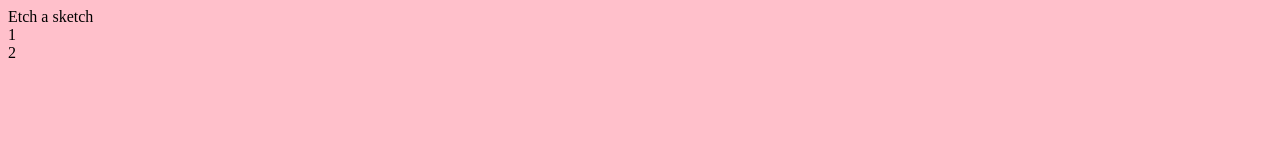
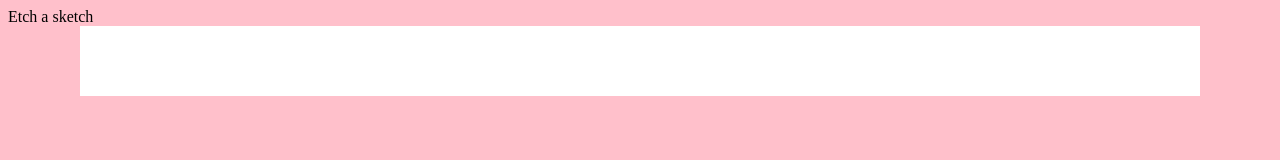
Before and after one commit to ZenChris18/Etch-a-sketch, a plain HTML site: page index.html in a window 1280 px wide. Drawn offline with Linux system fonts and the light colour scheme.

Commit message:
Finished Adding grids and color hover

```diff
--- a/index.html
+++ b/index.html
@@ -8,13 +8,8 @@
 </head>
 <body>
     Etch a sketch
+    <br>
     <div class="container">
-        <div>
-            1
-        </div>
-        <div>
-            2
-        </div>
     </div>
     <script src="index.js"></script>
 </body>
--- a/index.js
+++ b/index.js
@@ -1 +1,15 @@
-console.log("Hello, world");
+const container = document.querySelector(`.container`)
+
+for(let i = 0; i < 16; i++ ){
+    const square = document.createElement(`div`)
+    square.classList.add("square")
+    container.appendChild(square)
+}
+
+const box = document.querySelectorAll(`.square`) // returns a nodelist (like an array)
+
+for(let j = 0; j < box.length ; j++){
+    box[j].addEventListener(`mouseenter`, () => {
+        box[j].style.backgroundColor = 'red';
+    })
+}
--- a/style.css
+++ b/style.css
@@ -2,8 +2,17 @@ body{
     background-color: pink;
 }
 
-
 .container{
     display: flex;
-    flex-direction: column;
+    justify-content: center;
+    flex-wrap: wrap;
 }
+
+.square{
+    background-color: white;
+    width: 50px;
+    height: 50px;
+    border: 10px;
+    padding: 10px
+
+}
```
